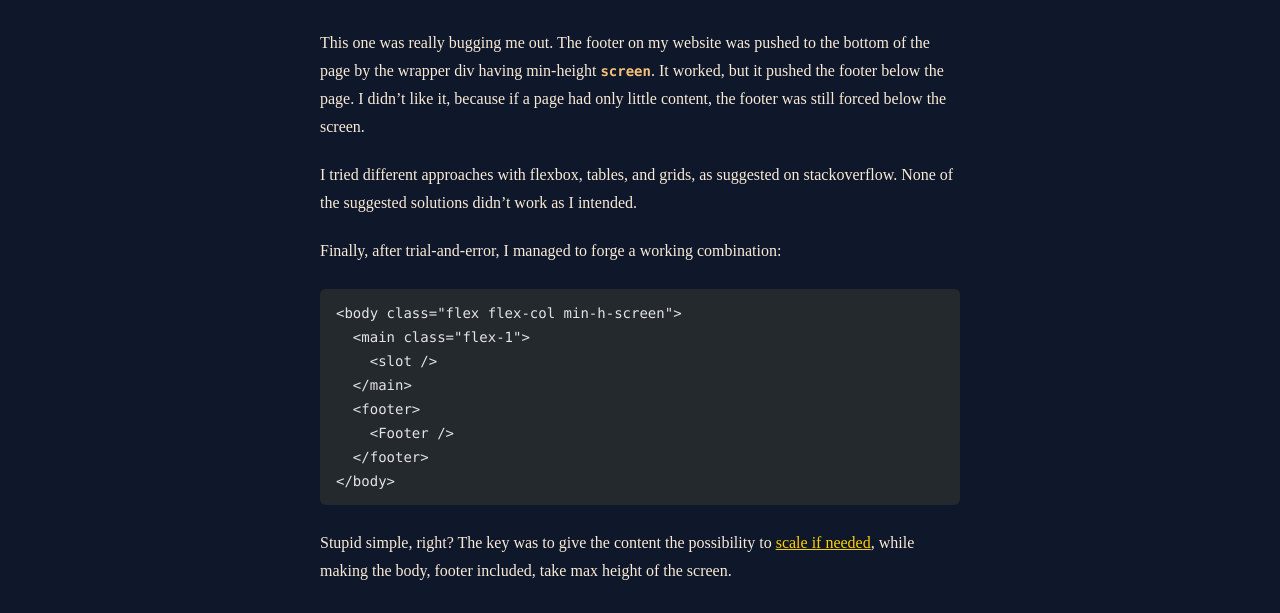
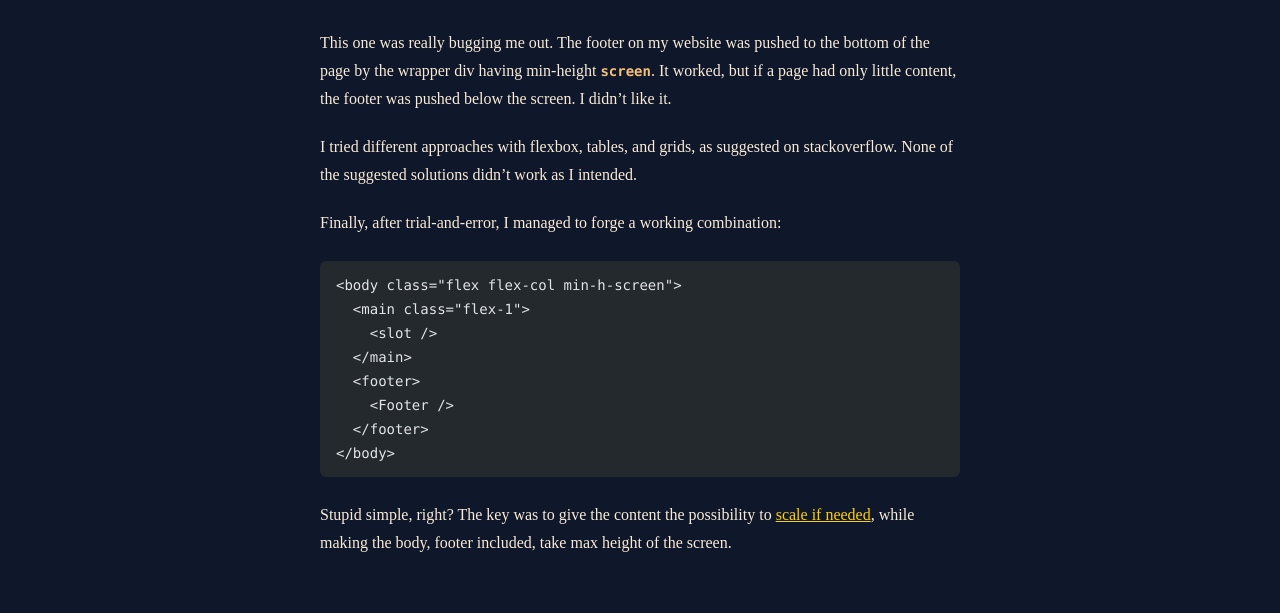
Before and after one commit to khan5ula/homepage, an Astro site: page /posts/push-footer-to-bottom-of-page-css-varying-page-height in a window 1280 px wide. Shown: the part 235-848 px from the top of the page. Built offline with nearby package versions, Linux system fonts and the light colour scheme; Astro itself is replaced by a stand-in of ours; code samples lack their colours.

Commit message:
another post update

```diff
--- a/src/content/posts/post-05.md
+++ b/src/content/posts/post-05.md
@@ -8,7 +8,7 @@ author: 'Kristian Hannula'
 tags: ['css']
 ---
 
-This one was really bugging me out. The footer on my website was pushed to the bottom of the page by the wrapper div having min-height `screen`. It worked, but it pushed the footer below the page. I didn't like it, because if a page had only little content, the footer was still forced below the screen.
+This one was really bugging me out. The footer on my website was pushed to the bottom of the page by the wrapper div having min-height `screen`. It worked, but if a page had only little content, the footer was pushed below the screen. I didn't like it.
 
 I tried different approaches with flexbox, tables, and grids, as suggested on stackoverflow. None of the suggested solutions didn't work as I intended.
 
```
